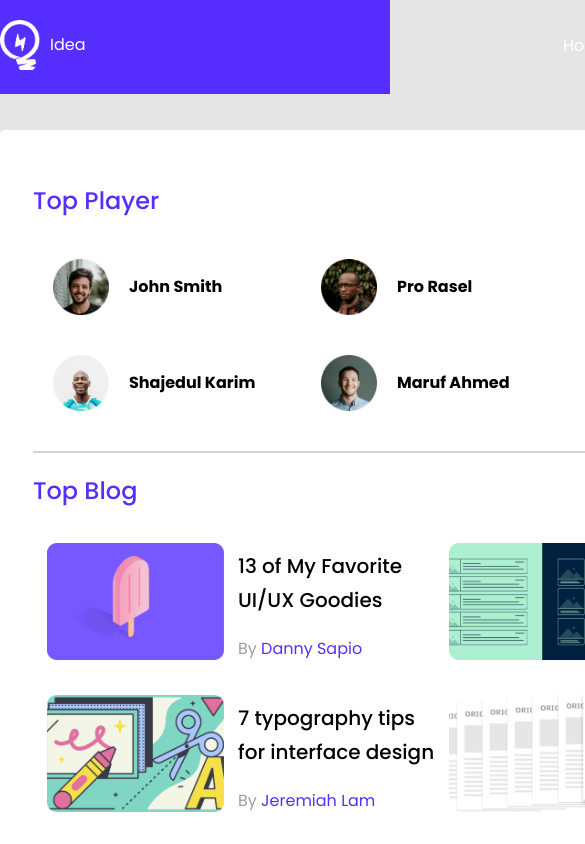
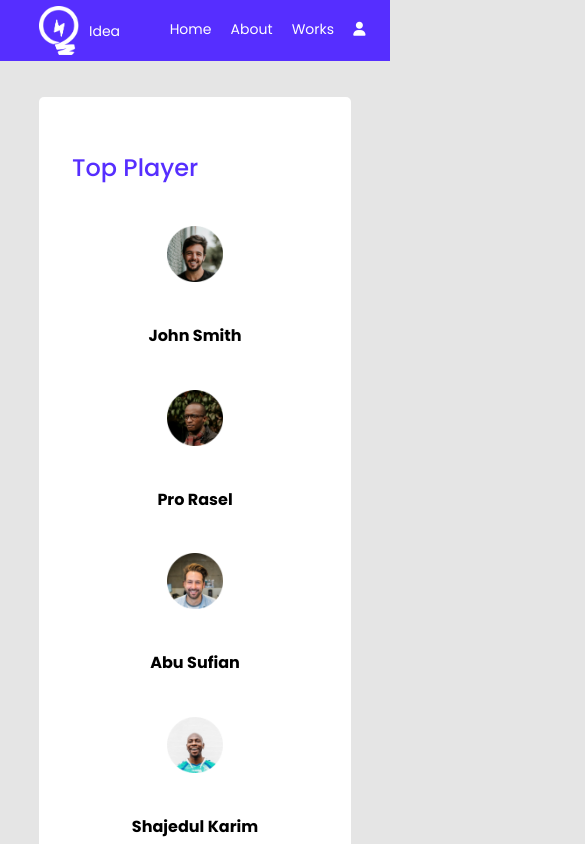
Before and after one commit to Sahariar/leader-board, a plain HTML site: page index.html in a window 390 px wide. Shown: the top 844 px of the page, 585 px wide, since content can reach past the window. Drawn offline with nearby package versions, Linux system fonts and the light colour scheme.

Commit message:
add Responsive media query and layout is now responsive.

```diff
--- a/css/style.css
+++ b/css/style.css
@@ -10,10 +10,11 @@ body{
 
 .top-bar{
 width: 100%;
-height: 94px;
+max-height: 94px;
 left: 0px;
 top: 0px;
 background: #562EFF;
+
 }
 .container{
     width: 870px;
@@ -214,3 +215,85 @@ font-size: 14.6913px;
 line-height: 20px;
 color: #FF4A60;
 }
+/* --------------------------
+        Media Queries
+------------------------------*/
+/* Extra small devices (phones, 600px and down) */
+@media only screen and (max-width: 600px) {
+    .container{
+        width: 80%;
+        margin: 0 auto;
+    }
+    .main-menu ul li {
+        margin: 0 0.6em;
+    }
+    .main-menu ul li a, .logo-wrapper h4 {
+        font-size: 14px;
+
+    }
+    .player-infoarea {
+        grid-template-columns: repeat(1, 1fr);
+    }
+    .player {
+        justify-content: center;
+        flex-direction: column;
+        align-items: center;
+    }
+
+    .blog-infoarea {
+        display: grid;
+        grid-template-columns: repeat(1, 1fr);
+    }
+    .blogpostitem {
+    flex-direction: column;
+    align-items: center;
+    justify-content: center;
+    text-align: center;
+    }
+    .course-area{
+        grid-template-columns: repeat(1, 1fr);
+        column-gap: 15px;
+        row-gap: 30px;
+    }
+
+}
+
+/* Medium devices (landscape tablets, 768px and up) */
+@media only screen and (max-width: 992px) {
+
+    .container{
+        width: 80%;
+        margin: 0 auto;
+    }
+    .main-menu ul li {
+        margin: 0 0.6em;
+    }
+    .main-menu ul li a, .logo-wrapper h4 {
+        font-size: 14px;
+
+    }
+    .player-infoarea {
+        grid-template-columns: repeat(1, 1fr);
+    }
+    .player {
+        justify-content: center;
+        flex-direction: column;
+        align-items: center;
+    }
+
+    .blog-infoarea {
+        display: grid;
+        grid-template-columns: repeat(1, 1fr);
+    }
+    .blogpostitem {
+    flex-direction: column;
+    align-items: center;
+    justify-content: center;
+    text-align: center;
+    }
+    .course-area{
+        grid-template-columns: repeat(1, 1fr);
+        column-gap: 15px;
+        row-gap: 30px;
+    }
+}
--- a/index.html
+++ b/index.html
@@ -34,7 +34,7 @@
                     <li class="item-1"><a href="#">Home</a></li>
                     <li class="item-2"><a href="#">About</a></li>
                     <li class="item-3"><a href="#">Works</a></li>
-                    <li class="item-4"><a href="#"><img src="images/icons/profile.png" alt=""></a></li>
+                    <li class="item-4"><a href="#"><i class="fa-solid fa-user"></i> </a></li>
                 </ul>
             </nav>
         </div>
```
